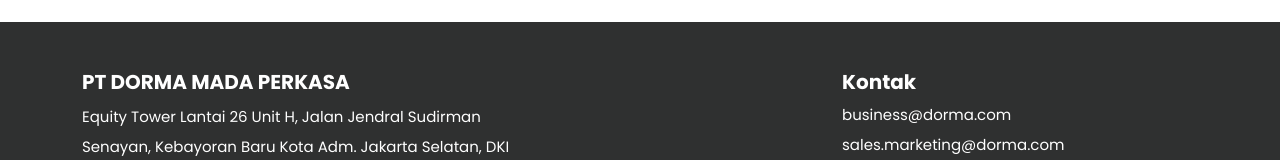
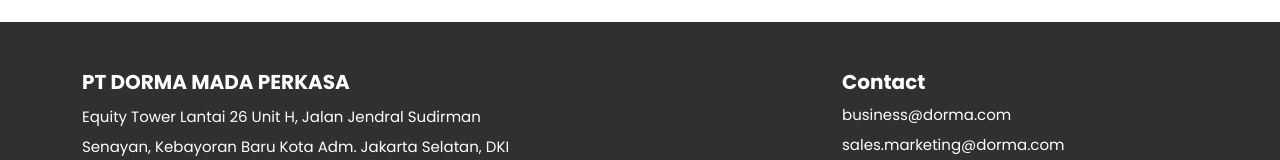
Before and after one commit to binsarnecessary/company-real-estate, a React (Create React App) app in the folder client-company-profile/: page /services/procurement-services in a window 1280 px wide. Shown: the part 3871-4031 px from the top of the page. Built offline with nearby package versions, Linux system fonts and the light colour scheme.

Commit message:
change footer to contact

```diff
--- a/client-company-profile/src/components/common/Footer.jsx
+++ b/client-company-profile/src/components/common/Footer.jsx
@@ -29,7 +29,7 @@
             </div>
           </Col>
           <Col lg="4" className="mt-lg-0 mt-5 mb-1 mt-4">
-            <h5 className="fw-bold mb-3">Kontak</h5>
+            <h5 className="fw-bold mb-3">Contact</h5>
             <div className="social " style={{ marginTop: "-10px" }}>
               <div className="text-decoration-none ">
                 <p className="m-0">business@dorma.com</p>
```
